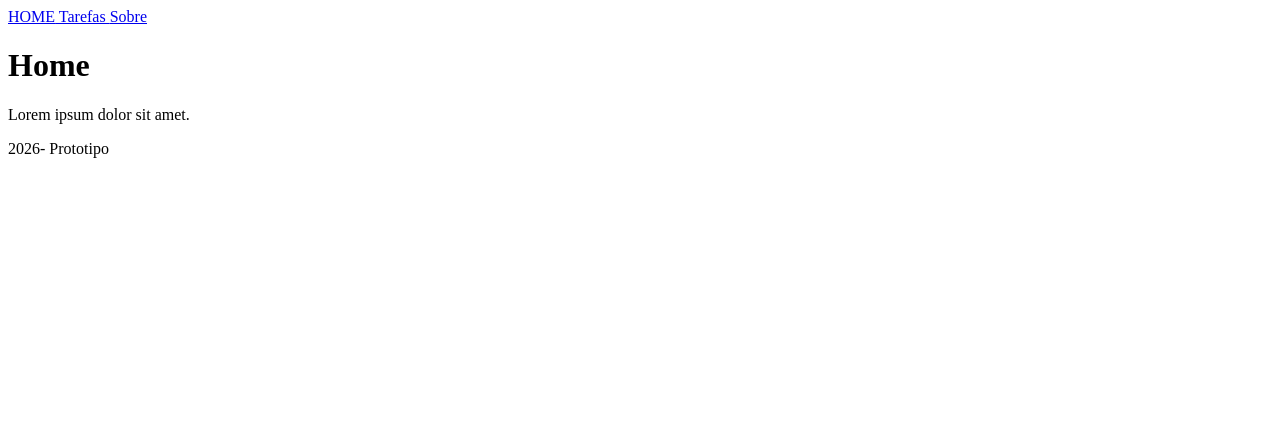
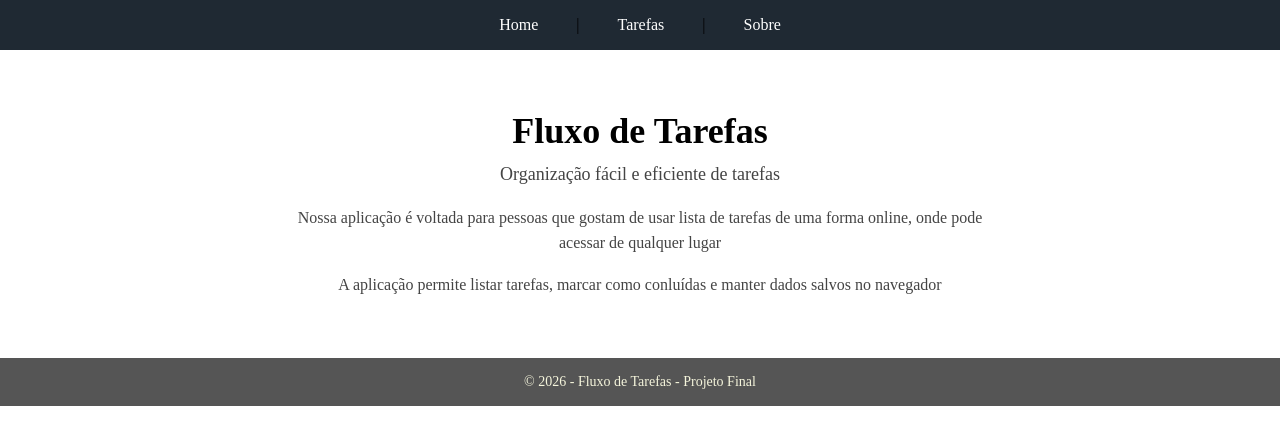
Before and after one commit to Gabryella-Silva/prototipo, a React (Vite) app in the folder exemplo-prototipo/: page / in a window 1280 px wide. Shown: the top 444 px of the page. Built offline with nearby package versions, Linux system fonts and the light colour scheme.

Commit message:
Projeto-finalizado

```diff
--- /dev/null
+++ b/exemplo-prototipo/src/components/Footer/Footer.css
@@ -0,0 +1,8 @@
+.footer{
+    margin-top: 48px;
+    padding: 16px;
+    background-color: #555;
+    text-align: center;
+    font-size: 14px;
+    color:beige;
+}
--- a/exemplo-prototipo/src/components/Footer/Footer.tsx
+++ b/exemplo-prototipo/src/components/Footer/Footer.tsx
@@ -1,7 +1,9 @@
+import "./Footer.css"
+
 export default function Footer(){
     return (
-        <footer>
-            <p> 2026- Prototipo </p>
+        <footer className="footer">
+            <p> © 2026 - Fluxo de Tarefas - Projeto Final </p>
         </footer>
     )
 }
--- /dev/null
+++ b/exemplo-prototipo/src/components/Header/Header.css
@@ -0,0 +1,23 @@
+.header{
+    background-color: #1f2933;
+    padding: 16px 0;
+}
+
+.header nav{
+    width: 100%;
+    margin: 0 auto;
+    display: flex;
+    justify-content: center;
+    gap: 38px;
+
+}
+
+.header a {
+color: #ffff;
+text-decoration: none;
+font-weight: 500;
+}
+
+.header a:hover{
+    text-decoration: underline;
+}
--- a/exemplo-prototipo/src/components/Header/Header.tsx
+++ b/exemplo-prototipo/src/components/Header/Header.tsx
@@ -1,12 +1,13 @@
 import { Link } from "react-router-dom";
+import "./Header.css"
 
 export default function Header(){
 
     return(
-        <header>
+        <header className="header">
             <nav>
-            <Link to="/" > HOME</Link>
-            <Link to="/tasks" > Tarefas </Link>
+            <Link to="/" > Home </Link> | {""}
+            <Link to="/tasks" > Tarefas </Link> | {""}
             <Link to="/about" > Sobre </Link>
 
             </nav>
--- a/exemplo-prototipo/src/components/TasksItem/TasksItem.css
+++ b/exemplo-prototipo/src/components/TasksItem/TasksItem.css
@@ -24,9 +24,13 @@
 
 .tasks-item button{
     border: none;
-    background-color: aquamarine;
+    background-color: #1f2933;
     color: white;
     padding: 6px 10px;
     border-radius: 4px;
     cursor: pointer;
 }
+
+.tasks-item button:hover{
+    background-color: #343d47;
+}
--- a/exemplo-prototipo/src/main.tsx
+++ b/exemplo-prototipo/src/main.tsx
@@ -1,6 +1,7 @@
 import ReactDOM from "react-dom/client";
 import { BrowserRouter } from "react-router-dom";
 import App from "./App";
+import "./styles/reset.css"
 
 ReactDOM.createRoot(
   document.getElementById("root") as HTMLElement
--- /dev/null
+++ b/exemplo-prototipo/src/pages/About/About.css
@@ -0,0 +1,17 @@
+.about-container{
+    max-width: 700px;
+    margin: 60px auto;
+    text-align: center;
+
+}
+
+.about-container h1{
+    margin-bottom: 24px;
+    text-align: center;
+}
+
+.about-container p {
+    margin-bottom: 16px;
+    color: #444;
+    line-height: 1.6;
+}
--- a/exemplo-prototipo/src/pages/About/About.tsx
+++ b/exemplo-prototipo/src/pages/About/About.tsx
@@ -1,8 +1,21 @@
+import "./About.css"
+
 export default function About(){
     return(
-        <main>
-            <h1> Sobre </h1>
-            <p> Lorem ipsum dolor sit amet.</p>
-        </main>
+       <section className="about-container">
+
+        <h1> Sobre o Projeto </h1>
+
+        <p> O fluxo de tarefas é uma aplicação web desenvolvida utilizando
+            React, TypeScript e Vite.
+        </p>
+
+        <p>
+            No projeto usamos conceitos como componetização, gerenciamento de estados com hooks,
+            consumo de API e persistência de dados com localStorage
+        </p>
+
+
+       </section>
     )
 }
--- /dev/null
+++ b/exemplo-prototipo/src/pages/Home/Home.css
@@ -0,0 +1,24 @@
+.home-container{
+    max-width: 700px;
+    margin: 60px auto;
+    text-align: center;
+
+}
+
+.home-container h1{
+    font-size: 36px;
+    margin-bottom: 8px;
+}
+
+.subtitle{
+    font-size: 18px;
+    color: #666;
+    margin-bottom: 24px;
+
+}
+
+.home-container p{
+    margin-bottom: 16px;
+    color: #444;
+    line-height: 1.6;
+}
--- a/exemplo-prototipo/src/pages/Home/Home.tsx
+++ b/exemplo-prototipo/src/pages/Home/Home.tsx
@@ -1,10 +1,22 @@
+import "./Home.css";
 
 
 export default function Home(){
     return(
-        <main>
-            <h1> Home </h1>
-            <p> Lorem ipsum dolor sit amet.</p>
-        </main>
+      <section className="home-container">
+
+        <h1> Fluxo de Tarefas </h1>
+
+        <p className="subtitle">
+            Organização fácil e eficiente de tarefas
+             </p>
+
+             <p> Nossa aplicação é voltada para pessoas que gostam de usar lista de tarefas
+                de uma forma online, onde pode acessar de qualquer lugar
+             </p>
+
+             <p> A aplicação permite listar tarefas, marcar como conluídas e manter dados salvos no navegador</p>
+
+      </section>
     )
 }
--- /dev/null
+++ b/exemplo-prototipo/src/styles/reset.css
@@ -0,0 +1,4 @@
+*{
+    margin: 0;
+    padding: 0;
+}
```
